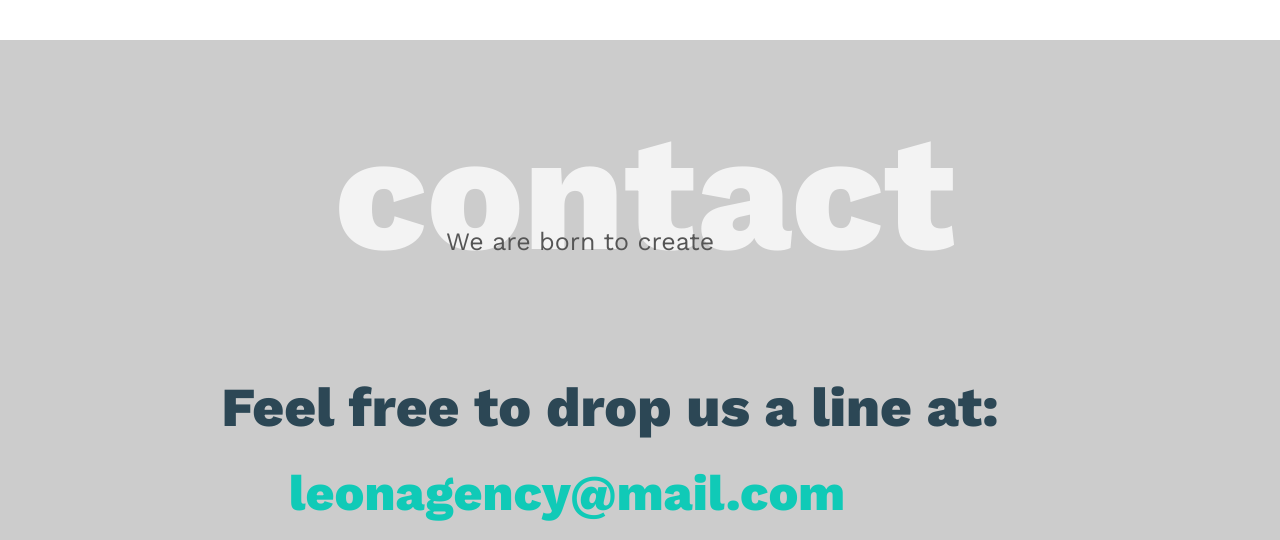
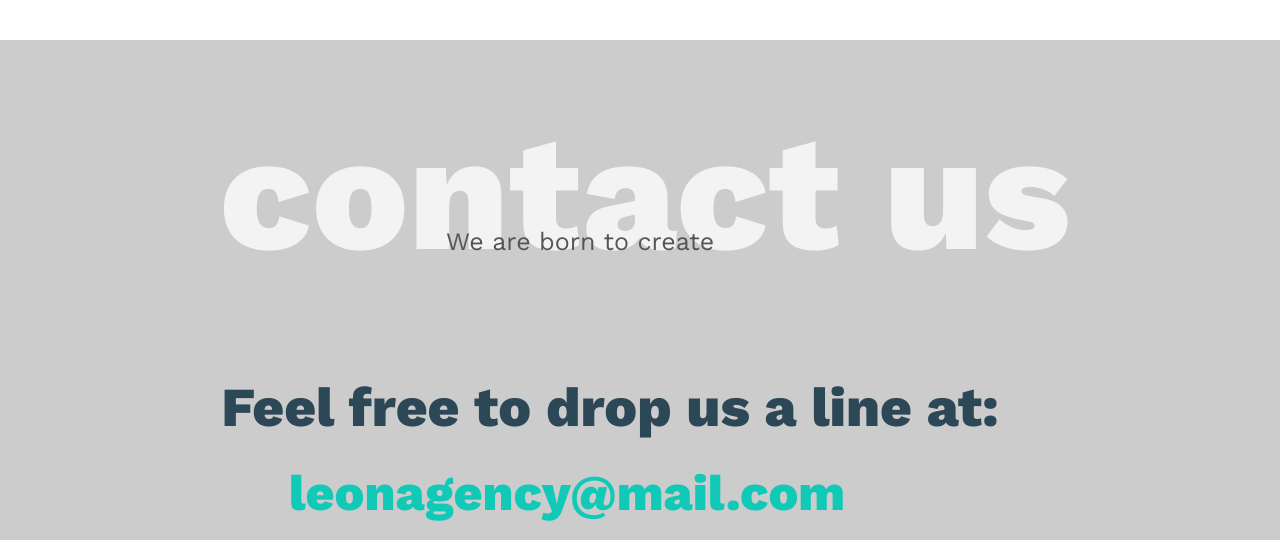
Before and after one commit to Gamal-Khattab/Responsive, a plain HTML site: page index.html in a window 1280 px wide. Shown: the part 2894-3434 px from the top of the page. Drawn offline with nearby package versions, Linux system fonts and the light colour scheme.

Commit message:
Update index.html

```diff
--- a/index.html
+++ b/index.html
@@ -202,7 +202,7 @@
     <!-- Start Contact us  -->
     <div class="contact">
         <div class="container">
-            <h3 class="heading-spec" id="contact">contact</h3>
+            <h3 class="heading-spec" id="contact us">contact us</h3>
             <p>We are born to create</p>
         </div>
     </div>
```
